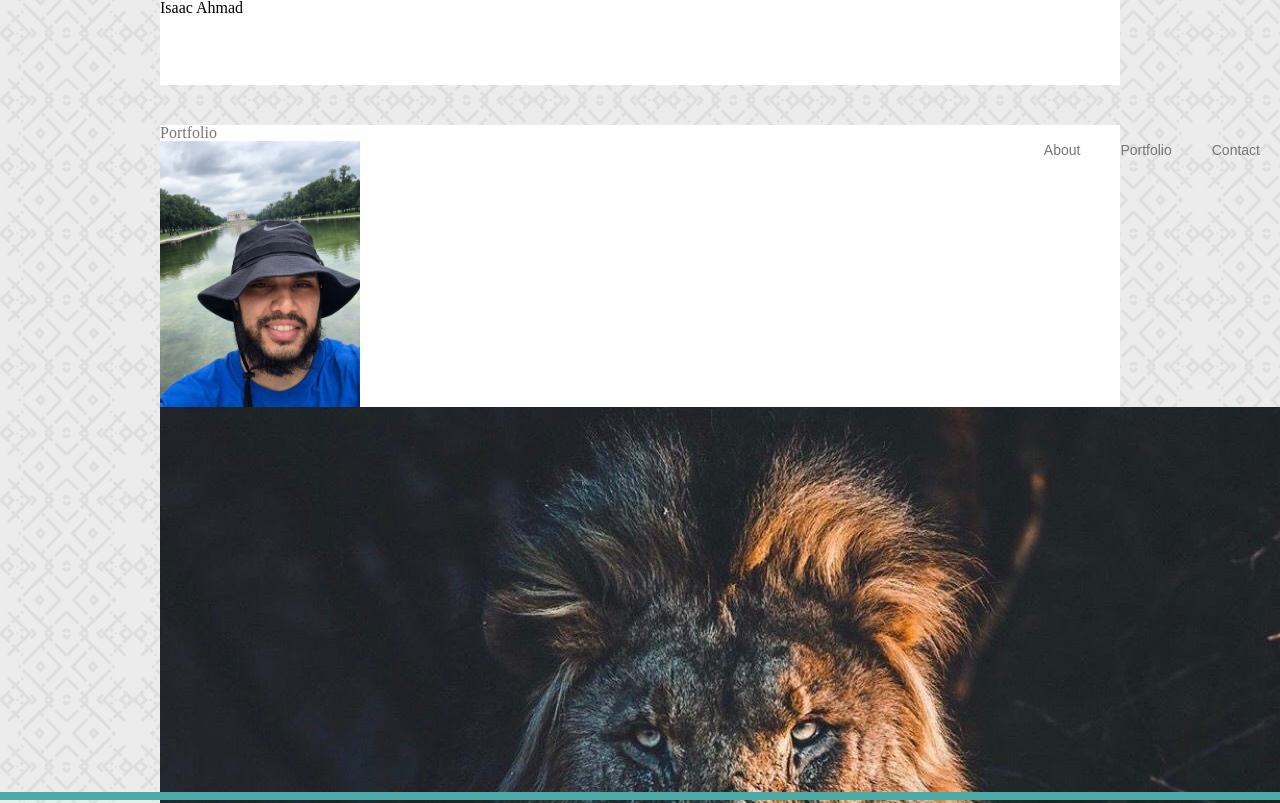
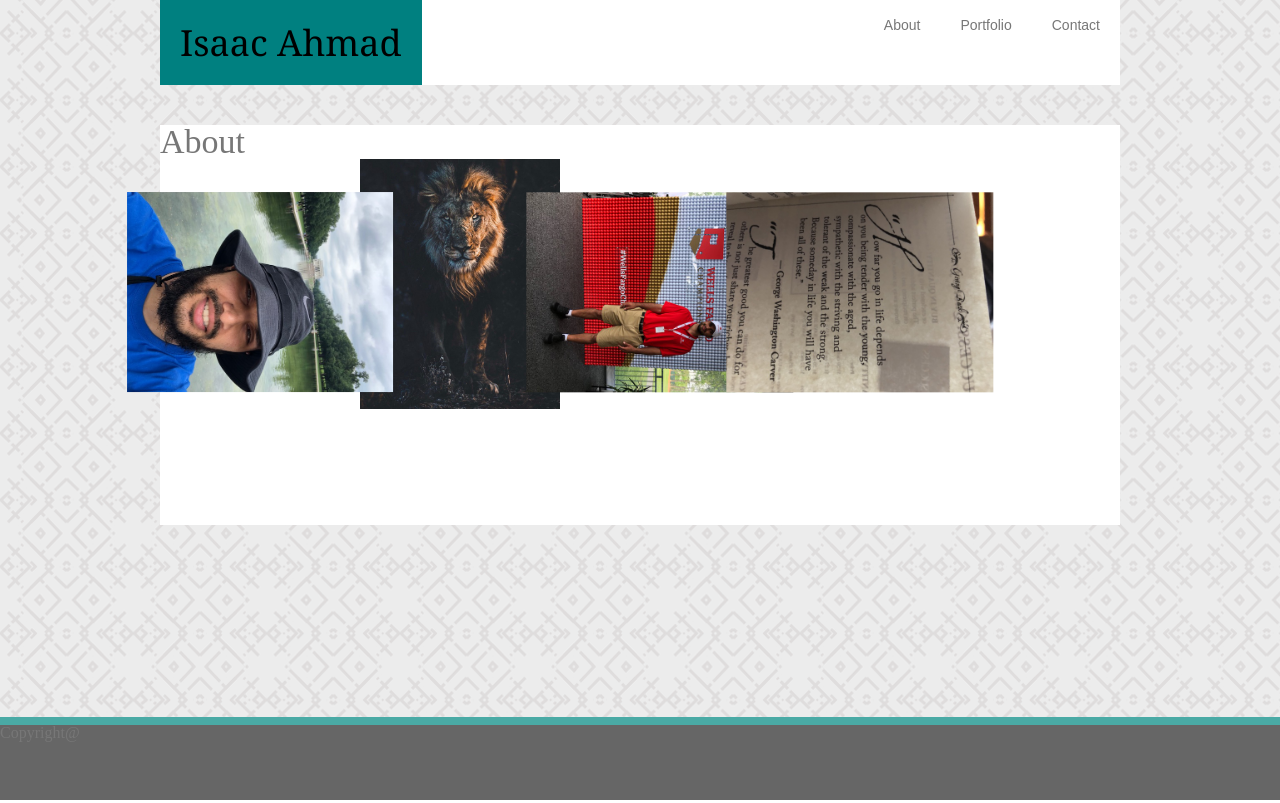
Before and after one commit to Inahmad/Homework-10-09-19, a plain HTML site: page portfolio.html in a window 1280 px wide. Shown: the top 803 px of the page. Drawn offline with Linux system fonts and the light colour scheme.

Commit message:
Worked on footerpictures

```diff
--- a/assets/css/style.css
+++ b/assets/css/style.css
@@ -69,6 +69,8 @@ h2  {
 
 }
 
+
+
 #pagewrap {
 
     border-style: solid;
@@ -79,12 +81,13 @@ h2  {
 
 
 .picture {
-
     width: 200px;
     float: left;
-
 }
 
+.rotate {
+    transform: rotate(90deg);
+}
 
 
 
@@ -146,9 +149,11 @@ p   {
     border-top: 8px solid #4aaaa5;
     position: fixed;
     left: 0;
-    bottom: 0;
+    height: 75px;
     width: 100%;
     background-color: #666666;
+    color: #777777;
+    bottom: 0%
 
 
 }
--- a/portfolio.html
+++ b/portfolio.html
@@ -1,26 +1,32 @@
 <!DOCTYPE html>
 <html>
+
 <head>
+    <link rel="stylesheet" href="./assets/css/reset.css">
     <link rel="stylesheet" href="./assets/css/style.css">
-    <link rel="stylesheet" href="assets/css/reset.css">
+
 
     <title>Portfolio</title>
 
 
-    <div class="header">
 
-            <h1>Isaac Ahmad</h1>
-
-        </div>
 
 
 </head>
 
 <body>
 
+    <div class="header">
+
+        <h1 class="name">
+            Isaac Ahmad
+        </h1>
+
+
+        <nav>
+
             <div id="pagewrap">
 
-                <nav>
                 <ul class="Btn">
 
                     <li><a href="contact.html">Contact</a></li>
@@ -31,17 +37,17 @@
 
         </nav>
 
-
+    </div>
 
     <div id="Contents">
 
 
-                  <h2>Portfolio</h2>
+        <h2>About</h2>
 
-                  <img src="./assets/images/image1 (1).jpeg" class="picture">
-                  <img src="./assets/images/image2.jpeg">
-                  <img src="./assets/images/image3.jpeg">
-                  <img src="./assets/images/image4.jpeg">
+        <img src="./assets/images/image1 (1).jpeg" class="picture rotate">
+        <img src="./assets/images/image2.jpeg" class="picture">
+        <img src="./assets/images/image3.jpeg" class="picture rotate">
+        <img src="./assets/images/image4.jpeg" class="picture rotate">
 
         <p>
 
@@ -54,6 +60,8 @@
 </body>
 
 <footer class="footer">
+    Copyright@
 
 </footer>
+
 </html>
```
Also changed, not shown: contact.html (+13 -10 lines), index.html (+1 -3 lines). Lines whose indentation alone changed are shown as unchanged.
